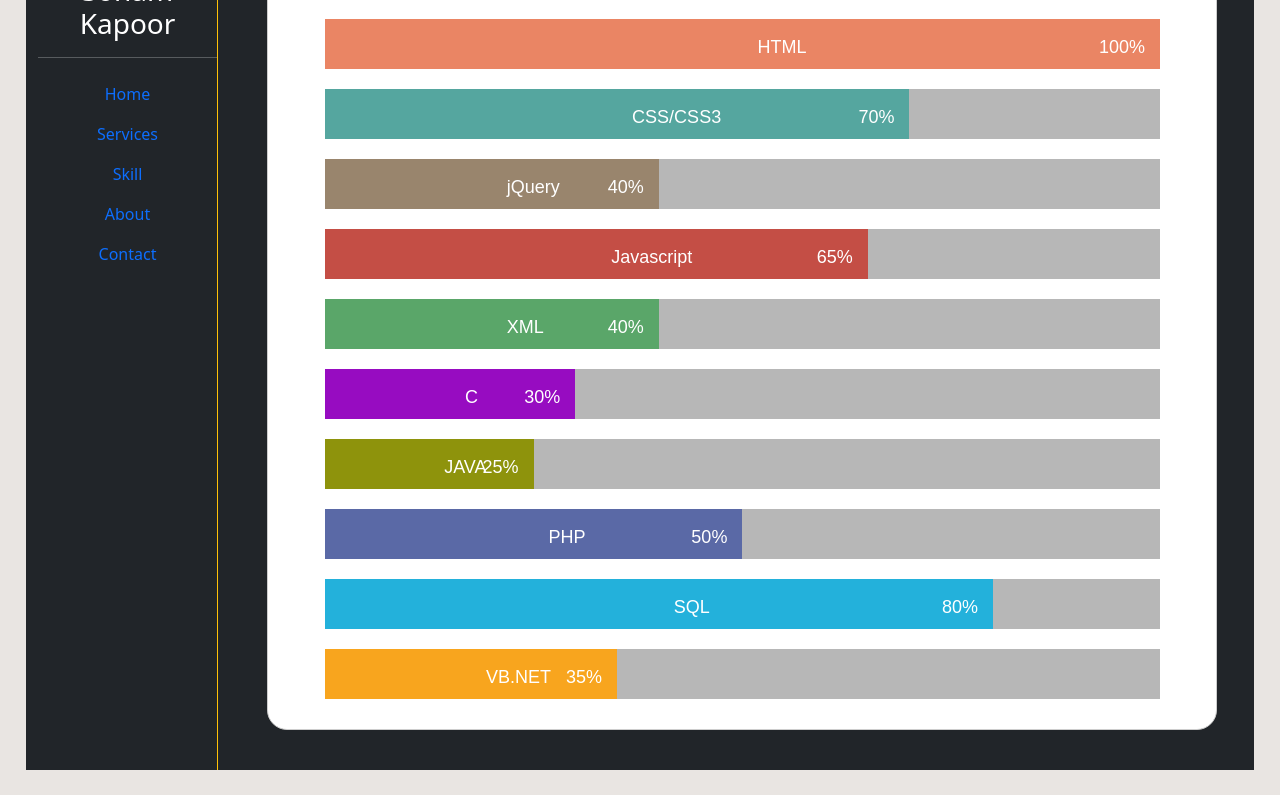
After one commit to Mahabubhasan01/portfolio-1, a Django app: page /services/sk/ in a window 1280 px wide. The commit adds this page. Shown: the part 268-1063 px from the top of the page. Run offline with Django 4.2, Linux system fonts and the light colour scheme; some libraries are stand-ins or nearby versions.

Commit message:
some file add

```diff
--- /dev/null
+++ b/services/static/service/css/myskills.css
@@ -0,0 +1,398 @@
+/*
+// Responsive My Skills Box Widget
+// Made with ❤ by @Pawan_Mall
+// http://www.pawanmall.net
+*/
+
+body { background: #E9E5E2;margin:2%; }
+
+#SkillBox {
+    font-size: 20px;
+    font-family: 'Indie Flower', cursive;
+    width: 95%;
+    height: auto;
+    margin: 40px auto;
+    background-color: #fff;
+    border: 1px solid #cdcdcd;
+    padding: 10px;
+    border-radius:20px;
+    -o-border-radius:20px;
+    -webkit-border-radius:20px;
+    -ms-border-radius:20px;
+    -moz-border-radius:20px;
+}
+#SkillBox img {
+    width: 20%;
+    height: 10%;
+    margin: auto 35%;
+    padding: 10px;
+}
+.SkillBar {
+    width: 90%;
+    height: 50px;
+    position: relative;
+    background: rgba(17, 17, 17, .3);
+    margin: 20px auto;
+}
+#Skill-HTML {
+    width: 100%;
+    animation: Animate-HTML 4s;
+    -webkit-animation: Animate-HTML 4s;
+    -moz-animation: Animate-HTML 4s;
+    -o-animation: Animate-HTML 4s;
+    height: 50px;
+    position: absolute;
+    background-color: #ea8564;
+}
+@keyframes Animate-HTML {
+    from {
+    width: 10px;
+}
+to {
+    width: 100%}
+}@-webkit-keyframes Animate-HTML {
+    from {
+    width: 10px;
+}
+to {
+    width: 100%}
+}@-moz-keyframes Animate-HTML {
+    from {
+    width: 10px;
+}
+to {
+    width: 100%}
+}@-o-keyframes Animate-HTML {
+    from {
+    width: 10px;
+}
+to {
+    width: 100%}
+}#Skill-CSS {
+    animation: Animate-CSS 5s;
+    -webkit-animation: Animate-CSS 5s;
+    -moz-animation: Animate-CSS 5s;
+    -o-animation: Animate-CSS 5s;
+    width: 70%;
+    height: 50px;
+    position: absolute;
+    background-color: #55a69f;
+}
+@keyframes Animate-CSS {
+    from {
+    width: 10px;
+}
+to {
+    width: 70%}
+}@-webkit-keyframes Animate-CSS {
+    from {
+    width: 10px;
+}
+to {
+    width: 70%}
+}@-moz-keyframes Animate-CSS {
+    from {
+    width: 10px;
+}
+to {
+    width: 70%}
+}@-o-keyframes Animate-CSS {
+    from {
+    width: 10px;
+}
+to {
+    width: 70%}
+}#Skill-jQuery {
+    animation: Animate-jQuery 5s;
+    -webkit-animation: Animate-jQuery 5s;
+    -moz-animation: Animate-jQuery 5s;
+    -o-animation: Animate-jQuery 5s;
+    width: 40%;
+    height: 50px;
+    position: absolute;
+    background-color: #99856d;
+}
+@keyframes Animate-jQuery {
+    from {
+    width: 10px;
+}
+to {
+    width: 40%}
+}@-webkit-keyframes Animate-jQuery {
+    from {
+    width: 10px;
+}
+to {
+    width: 40%}
+}@-moz-keyframes Animate-jQuery {
+    from {
+    width: 10px;
+}
+to {
+    width: 40%}
+}@-o-keyframes Animate-jQuery {
+    from {
+    width: 10px;
+}
+to {
+    width: 40%}
+}#Skill-JS {
+    animation: Animate-JS 4s;
+    -webkit-animation: Animate-JS 4s;
+    -moz-animation: Animate-JS 4s;
+    -o-animation: Animate-JS 4s;
+    width: 65%;
+    height: 50px;
+    position: absolute;
+    background-color: #c44e45;
+}
+@keyframes Animate-JS {
+    from {
+    width: 10px;
+}
+to {
+    width: 65%}
+}@-webkit-keyframes Animate-JS {
+    from {
+    width: 10px;
+}
+to {
+    width: 65%}
+}@-moz-keyframes Animate-JS {
+    from {
+    width: 10px;
+}
+to {
+    width: 65%}
+}@-o-keyframes Animate-JS {
+    from {
+    width: 10px;
+}
+to {
+    width: 65%}
+}#Skill-XML {
+    animation: Animate-XML 4s;
+    -webkit-animation: Animate-XML 4s;
+    -moz-animation: Animate-XML 4s;
+    -o-animation: Animate-XML 4s;
+    width: 40%;
+    height: 50px;
+    position: absolute;
+    background-color: #5aa669;
+}
+@keyframes Animate-XML {
+    from {
+    width: 10px;
+}
+to {
+    width: 40%}
+}@-webkit-keyframes Animate-XML {
+    from {
+    width: 10px;
+}
+to {
+    width: 40%}
+}@-moz-keyframes Animate-XML {
+    from {
+    width: 10px;
+}
+to {
+    width: 40%}
+}@-o-keyframes Animate-XML {
+    from {
+    width: 10px;
+}
+to {
+    width: 40%}
+}#Skill-C {
+    animation: Animate-C 4s;
+    -webkit-animation: Animate-C 4s;
+    -moz-animation: Animate-C 4s;
+    -o-animation: Animate-C 4s;
+    width: 30%;
+    height: 50px;
+    position: absolute;
+    background-color: #970cc1;
+}
+@keyframes Animate-C {
+    from {
+    width: 10px;
+}
+to {
+    width: 30%}
+}@-webkit-keyframes Animate-C {
+    from {
+    width: 10px;
+}
+to {
+    width: 30%}
+}@-moz-keyframes Animate-C {
+    from {
+    width: 10px;
+}
+to {
+    width: 30%}
+}@-o-keyframes Animate-C {
+    from {
+    width: 10px;
+}
+to {
+    width: 30%}
+}#Skill-JAVA {
+    animation: Animate-JAVA 4s;
+    -webkit-animation: Animate-JAVA 4s;
+    -moz-animation: Animate-JAVA 4s;
+    -o-animation: Animate-JAVA 4s;
+    width: 25%;
+    height: 50px;
+    position: absolute;
+    background-color: #8e930c;
+}
+@keyframes Animate-JAVA {
+    from {
+    width: 10px;
+}
+to {
+    width: 25%}
+}@-webkit-keyframes Animate-JAVA {
+    from {
+    width: 10px;
+}
+to {
+    width: 25%}
+}@-moz-keyframes Animate-JAVA {
+    from {
+    width: 10px;
+}
+to {
+    width: 25%}
+}@-o-keyframes Animate-JAVA {
+    from {
+    width: 10px;
+}
+to {
+    width: 25%}
+}#Skill-PHP {
+    animation: Animate-PHP 4s;
+    -webkit-animation: Animate-PHP 4s;
+    -moz-animation: Animate-PHP 4s;
+    -o-animation: Animate-PHP 4s;
+    width: 50%;
+    height: 50px;
+    position: absolute;
+    background-color: #5A69A6;
+}
+@keyframes Animate-PHP {
+    from {
+    width: 10px;
+}
+to {
+    width: 50%}
+}@-webkit-keyframes Animate-PHP {
+    from {
+    width: 10px;
+}
+to {
+    width: 50%}
+}@-moz-keyframes Animate-PHP {
+    from {
+    width: 10px;
+}
+to {
+    width: 50%}
+}@-o-keyframes Animate-PHP {
+    from {
+    width: 10px;
+}
+to {
+    width: 50%}
+}#Skill-SQL {
+    animation: Animate-SQL 4s;
+    -webkit-animation: Animate-SQL 4s;
+    -moz-animation: Animate-SQL 4s;
+    -o-animation: Animate-SQL 4s;
+    width: 80%;
+    height: 50px;
+    position: absolute;
+    background-color: #23b1db;
+}
+@keyframes Animate-SQL {
+    from {
+    width: 10px;
+}
+to {
+    width: 80%}
+}@-webkit-keyframes Animate-SQL {
+    from {
+    width: 10px;
+}
+to {
+    width: 80%}
+}@-moz-keyframes Animate-SQL {
+    from {
+    width: 10px;
+}
+to {
+    width: 80%}
+}@-o-keyframes Animate-SQL {
+    from {
+    width: 10px;
+}
+to {
+    width: 80%}
+}#Skill-VBNET {
+    animation: Animate-VBNET 4s;
+    -webkit-animation: Animate-VBNET 4s;
+    -moz-animation: Animate-VBNET 4s;
+    -o-animation: Animate-VBNET 4s;
+    width: 35%;
+    height: 50px;
+    position: absolute;
+    background-color: #f8a51e;
+}
+@keyframes Animate-VBNET {
+    from {
+    width: 10px;
+}
+to {
+    width: 35%}
+}@-webkit-keyframes Animate-VBNET {
+    from {
+    width: 10px;
+}
+to {
+    width: 35%}
+}@-moz-keyframes Animate-VBNET {
+    from {
+    width: 10px;
+}
+to {
+    width: 35%}
+}@-o-keyframes Animate-VBNET {
+    from {
+    width: 10px;
+}
+to {
+    width: 35%}
+}.Skill-Area {
+    z-index: 1;
+    float: left;
+    position: absolute;
+    margin-top: 15px;
+    margin-left: 15px;
+    text-shadow: none;
+    color: #fff;
+    font-family: Lato-Regular, sans-serif;
+    font-size: 18px;
+}
+.PercentText {
+    z-index: 3;
+    position: relative;
+    padding-right: 15px;
+    margin-top: 15px;
+    float: right;
+    text-shadow: none;
+    color: #fff;
+    font-family: Lato-Regular, sans-serif;
+    font-size: 18px;
+}
--- /dev/null
+++ b/services/templates/myskills.html
@@ -0,0 +1,82 @@
+{% extends 'core/base.html' %}
+{% load static %} {% block corecss %}
+<link rel="stylesheet" href="{%static 'service/css/myskills.css'%}" />
+{% endblock corecss %}
+{% block content %}
+<center>
+    <div id="SkillBox">
+            <center><p>My Skills</p></center>
+            <img src="https://2.bp.blogspot.com/--aPlnH6X1YA/UEf7yeJ3gGI/AAAAAAAATgw/TgMK9IVzipk/s1600/Skills%2B-%2BPawan%2BMall.png" alt="Skill - Pawan Mall" />
+      <div class="SkillBar">
+        <div id="Skill-HTML">
+          <span class="Skill-Area ">HTML</span>
+          <span class="PercentText ">100%</span>
+        </div>
+      </div>
+
+      <div class="SkillBar">
+        <div id="Skill-CSS">
+          <span class="Skill-Area ">CSS/CSS3</span>
+          <span class="PercentText ">70%</span>
+        </div>
+      </div>
+
+      <div class="SkillBar">
+        <div id="Skill-jQuery">
+          <span class="Skill-Area ">jQuery</span>
+          <span class="PercentText ">40%</span>
+        </div>
+      </div>
+
+      <div class="SkillBar">
+        <div id="Skill-JS">
+          <span class="Skill-Area ">Javascript</span>
+          <span class="PercentText ">65%</span>
+        </div>
+      </div>
+
+      <div class="SkillBar">
+        <div id="Skill-XML">
+          <span class="Skill-Area ">XML </span>
+          <span class="PercentText ">40%</span>
+        </div>
+      </div>
+
+        <div class="SkillBar">
+        <div id="Skill-C">
+          <span class="Skill-Area ">C</span>
+          <span class="PercentText ">30%</span>
+        </div>
+      </div>
+
+        <div class="SkillBar">
+        <div id="Skill-JAVA">
+          <span class="Skill-Area ">JAVA </span>
+          <span class="PercentText ">25%</span>
+        </div>
+      </div>
+
+        <div class="SkillBar">
+        <div id="Skill-PHP">
+          <span class="Skill-Area ">PHP </span>
+          <span class="PercentText ">50%</span>
+        </div>
+      </div>
+
+        <div class="SkillBar">
+        <div id="Skill-SQL">
+          <span class="Skill-Area ">SQL </span>
+          <span class="PercentText ">80%</span>
+        </div>
+      </div>
+
+        <div class="SkillBar">
+        <div id="Skill-VBNET">
+          <span class="Skill-Area ">VB.NET</span>
+          <span class="PercentText ">35%</span>
+        </div>
+      </div>
+
+    </div>
+    </center>
+{% endblock content %}
--- a/services/urls.py
+++ b/services/urls.py
@@ -4,5 +4,7 @@ from . import views
 urlpatterns = [
     path('service/',views.service,name='service'),
     path('skills/',views.skills,name='skills'),
+    path('sk/',views.myskills,name='myskills'),
+    path('contact/',views.contact,name='contact'),
     path('mskills/',views.mskills,name='mskills')
 ]
--- a/services/views.py
+++ b/services/views.py
@@ -8,3 +8,7 @@ def skills(request):
     return render(request,'skills.html')
 def mskills(request):
     return render(request,'mskills.html')
+def myskills(request):
+    return render(request,'myskills.html')
+def contact(request):
+    return render(request,'contact.html')
```
Also changed, not shown: services/static/service/css/contact.css (added, +115 -0 lines), services/templates/contact.html (added, +105 -0 lines), services/static/service/css/mskills.css (line endings or trailing spaces).
